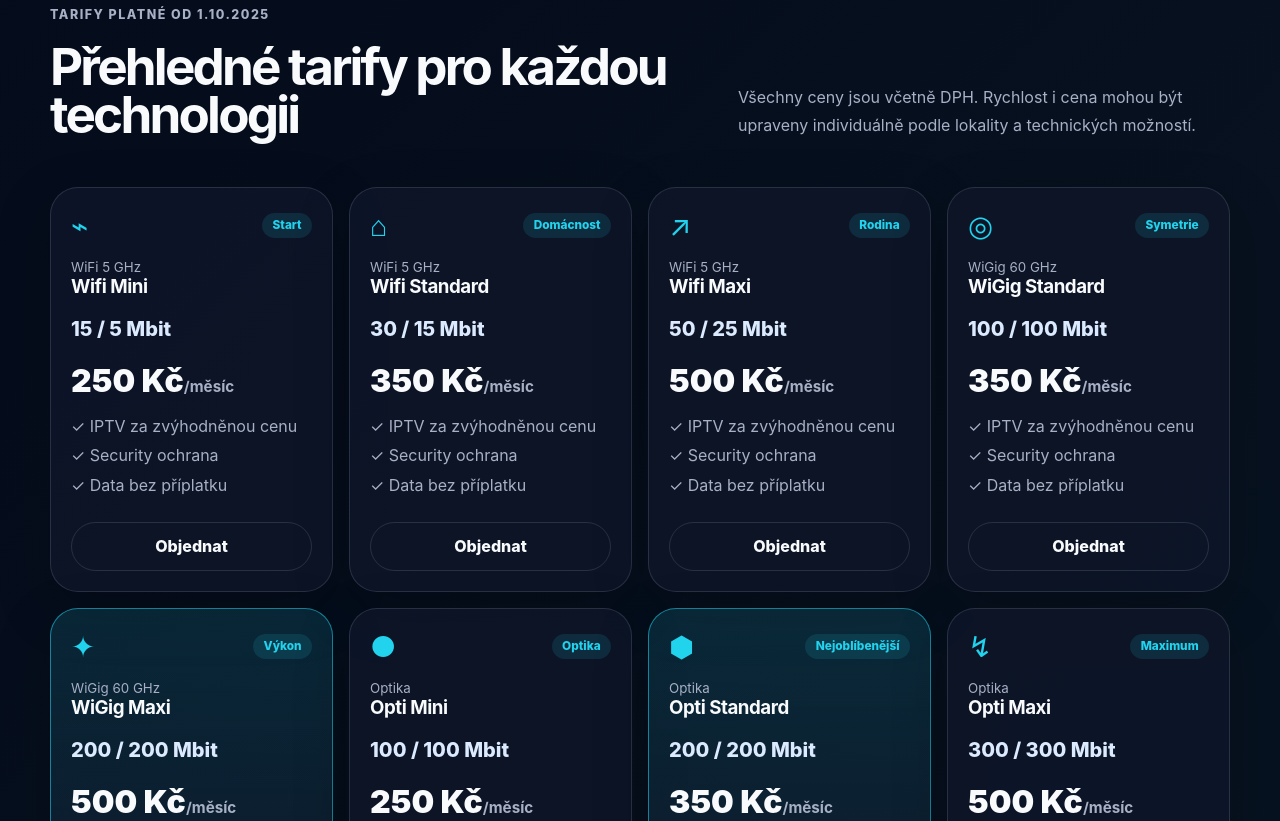
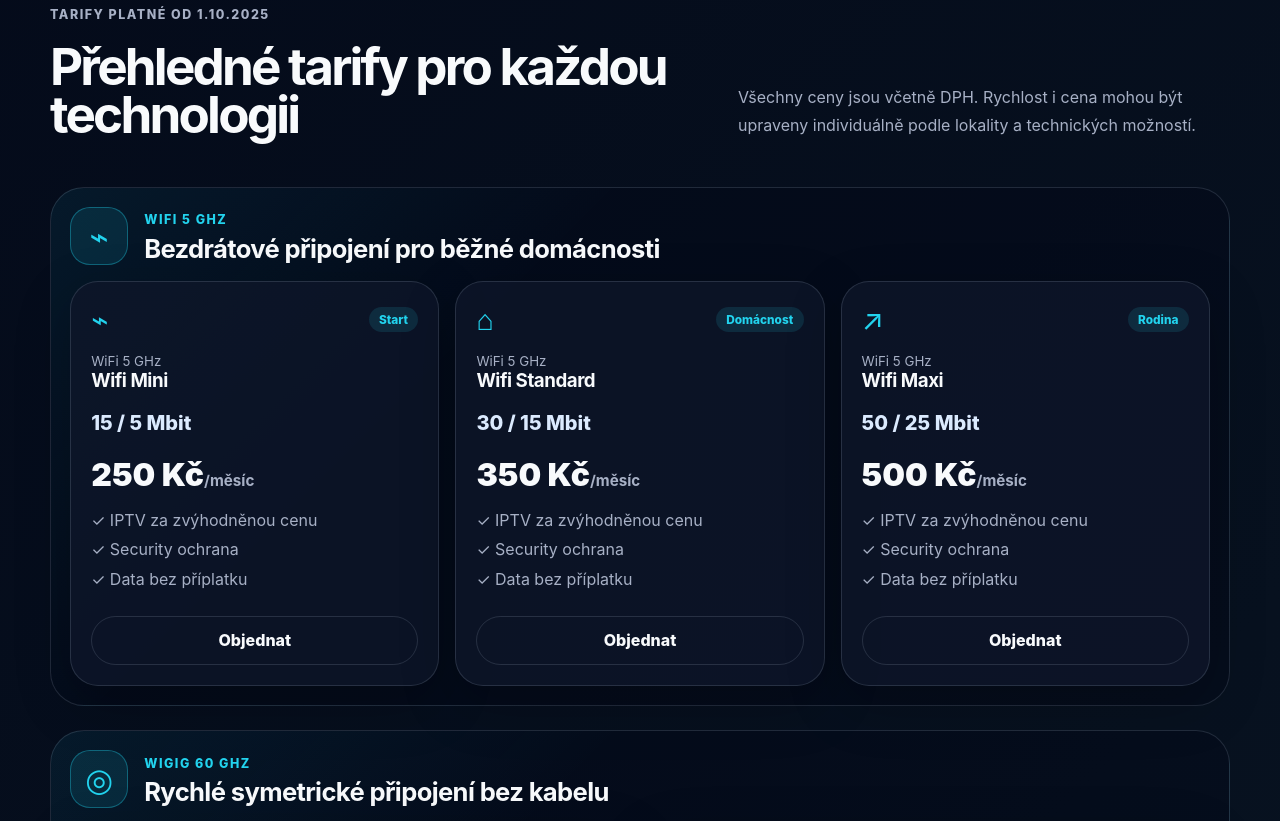
Before and after one commit to Jarou3ek/ultraconnect, a website: page index.html in a window 1280 px wide. Shown: the part 1546-2367 px from the top of the page. Drawn offline with Linux system fonts and the light colour scheme.

Commit message:
Group tariffs by connection type

```diff
--- a/assets/styles.css
+++ b/assets/styles.css
@@ -339,11 +339,59 @@ footer span {
   font-size: 1.8rem;
 }
 
+.tariff-groups {
+  display: grid;
+  gap: 1.5rem;
+}
+
+.plan-category {
+  padding: 1.2rem;
+  border: 1px solid var(--line);
+  border-radius: 34px;
+  background:
+    linear-gradient(135deg, rgba(34, 211, 238, 0.08), transparent 34%),
+    rgba(2, 6, 23, 0.28);
+}
+
+.category-heading {
+  display: flex;
+  align-items: center;
+  gap: 1rem;
+  margin-bottom: 1rem;
+}
+
+.category-heading .eyebrow {
+  margin-bottom: 0.35rem;
+}
+
+.category-heading h3 {
+  margin-bottom: 0;
+  font-size: clamp(1.35rem, 2vw, 2rem);
+}
+
+.category-icon {
+  display: grid;
+  place-items: center;
+  width: 58px;
+  height: 58px;
+  flex: 0 0 auto;
+  border: 1px solid rgba(34, 211, 238, 0.35);
+  border-radius: 20px;
+  background: rgba(34, 211, 238, 0.1);
+  color: var(--cyan);
+  font-size: 2rem;
+}
+
 .plan-grid {
   display: grid;
-  grid-template-columns: repeat(4, 1fr);
+  grid-template-columns: repeat(3, 1fr);
   gap: 1rem;
 }
+
+.plan-grid.two {
+  grid-template-columns: repeat(2, minmax(0, 1fr));
+}
+
 
 .plan-card {
   display: flex;
@@ -584,9 +632,10 @@ footer span {
   }
 
   .service-grid,
-  .plan-grid {
+  .plan-grid,
+  .plan-grid.two {
     grid-template-columns: repeat(2, 1fr);
-  }
+}
 
   .documents,
   footer {
@@ -609,11 +658,12 @@ footer span {
 
   .service-grid,
   .plan-grid,
+  .plan-grid.two,
   .faq-grid,
   .documents,
   footer {
     grid-template-columns: 1fr;
-  }
+}
 
   .highlight {
     align-items: stretch;
--- a/index.html
+++ b/index.html
@@ -118,6 +118,16 @@
         </p>
       </div>
 
+      <div class="tariff-groups">
+  <section class="plan-category">
+    <div class="category-heading">
+      <span class="category-icon">⌁</span>
+      <div>
+        <p class="eyebrow">WiFi 5 GHz</p>
+        <h3>Bezdrátové připojení pro běžné domácnosti</h3>
+      </div>
+    </div>
+
     <div class="plan-grid">
       <article class="plan-card">
         <div class="plan-top"><span class="plan-icon">⌁</span><span>Start</span></div>
@@ -160,7 +170,19 @@
         </ul>
         <a href="#kontakt" class="button compact">Objednat</a>
       </article>
+    </div>
+  </section>
 
+  <section class="plan-category">
+    <div class="category-heading">
+      <span class="category-icon">◎</span>
+      <div>
+        <p class="eyebrow">WiGig 60 GHz</p>
+        <h3>Rychlé symetrické připojení bez kabelu</h3>
+      </div>
+    </div>
+
+    <div class="plan-grid two">
       <article class="plan-card">
         <div class="plan-top"><span class="plan-icon">◎</span><span>Symetrie</span></div>
         <small>WiGig 60 GHz</small>
@@ -188,7 +210,19 @@
         </ul>
         <a href="#kontakt" class="button compact">Objednat</a>
       </article>
+    </div>
+  </section>
 
+  <section class="plan-category">
+    <div class="category-heading">
+      <span class="category-icon">⬢</span>
+      <div>
+        <p class="eyebrow">Optika</p>
+        <h3>Nejstabilnější řešení s vysokou rezervou výkonu</h3>
+      </div>
+    </div>
+
+    <div class="plan-grid">
       <article class="plan-card">
         <div class="plan-top"><span class="plan-icon">●</span><span>Optika</span></div>
         <small>Optika</small>
@@ -230,6 +264,8 @@
         </ul>
         <a href="#kontakt" class="button compact">Objednat</a>
       </article>
+    </div>
+  </section>
 </div>
 
       <div class="notice">
```
Lines whose indentation alone changed are shown as unchanged.
